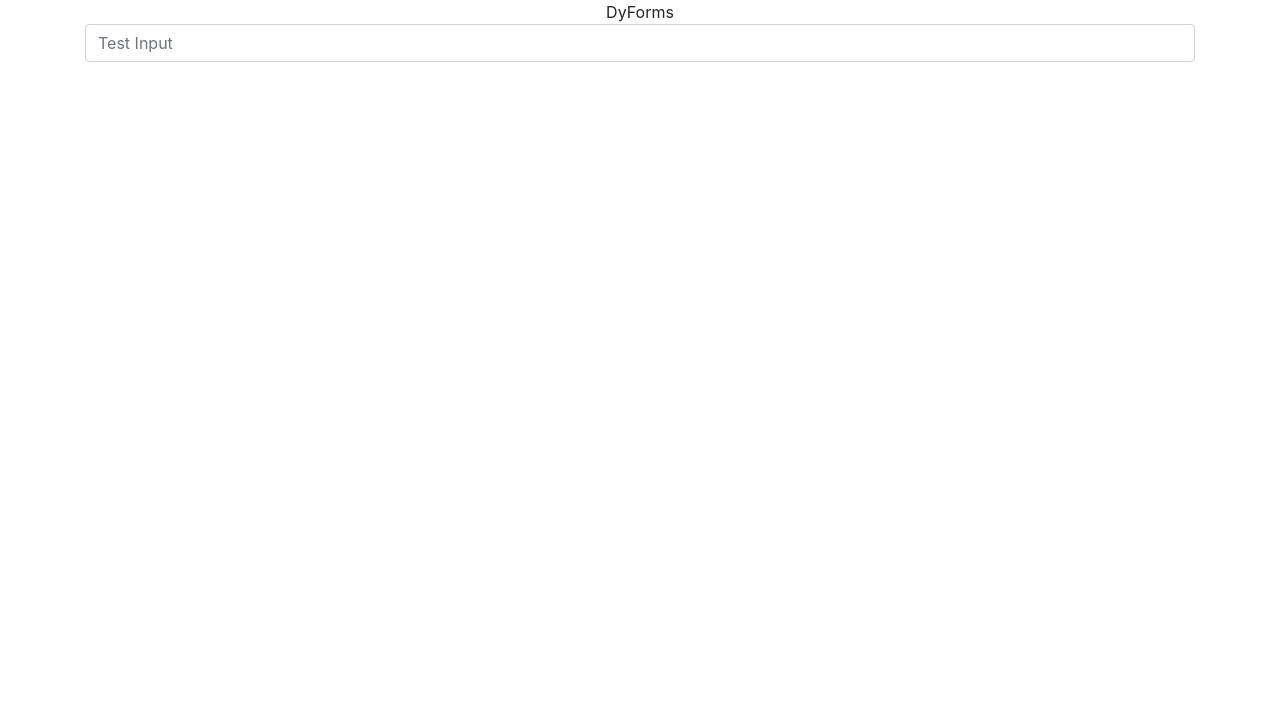
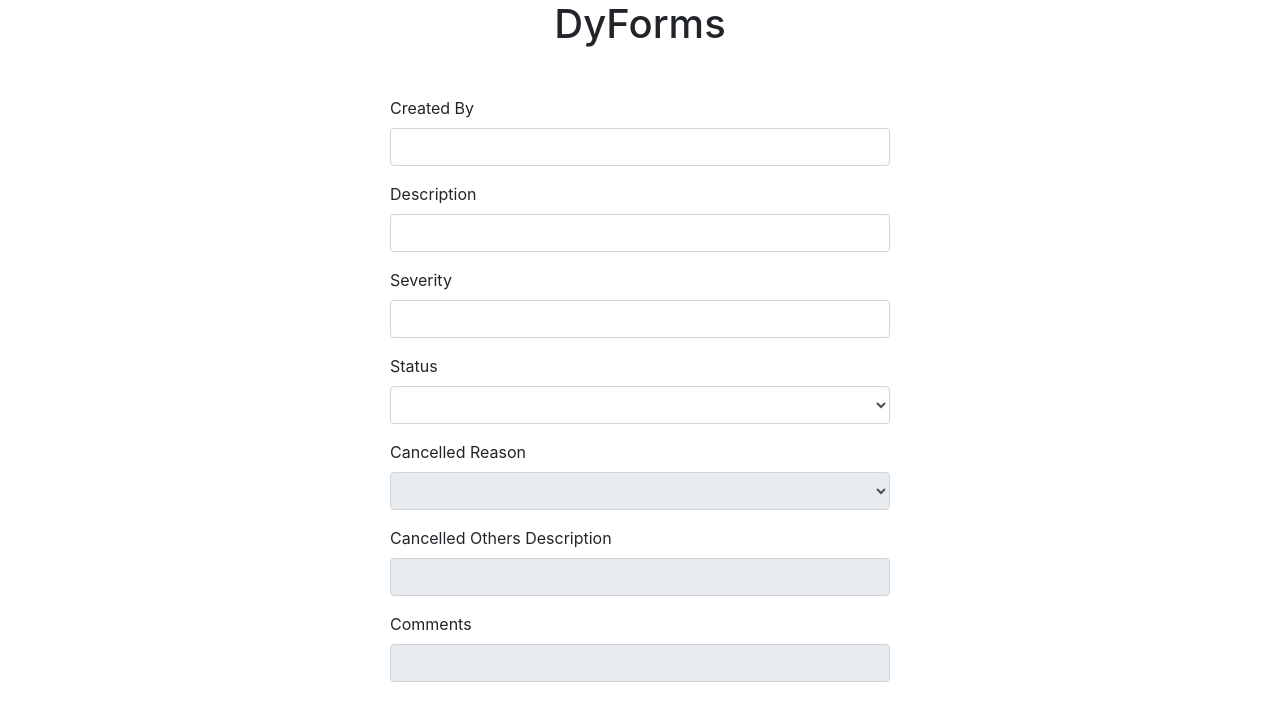
Before and after one commit to karthik19894/DyForms, a React (Create React App) app: page / in a window 1280 px wide. Shown: the top 720 px of the page. Built offline with nearby package versions, Linux system fonts and the light colour scheme.

Commit message:
Basic logic setup done.

```diff
--- a/src/components/DyForm.js
+++ b/src/components/DyForm.js
@@ -1,23 +1,77 @@
-import React, { Component } from 'react';
-import {Input} from 'reactstrap';
+import React, { Component } from "react";
+import formFields from "../config/fields";
+import FormFieldModel from "../models/FormFieldModel";
+import FormField from "./FormField";
 
 export default class DyForm extends Component {
-    constructor(props){
-        super(props);
-        this.state={
-            test:""
-        };
+  constructor(props) {
+    super(props);
+    this.state = {
+      filledFields: [],
+      isLoading: true
+    };
+  }
+  componentDidMount() {
+    this.formFields = formFields.map(field => {
+      return new FormFieldModel(field);
+    });
+    this.setState({
+      isLoading: false
+    });
+  }
+  render() {
+    return this.state.isLoading ? (
+      "Loading"
+    ) : (
+      <div
+        className="dynamic-form"
+        style={{ textAlign: "left", maxWidth: 500, margin: "0 auto" }}
+      >
+        {this.renderFormFields()}
+      </div>
+    );
+  }
+  renderFormFields = () => {
+    let formFieldsList = this.formFields.map(field => (
+      <FormField
+        key={field.fieldId}
+        fieldId={field.fieldId}
+        type={field.type}
+        placeholder={field.placeholder}
+        fieldLabel={field.fieldLabel}
+        disabled={!field.isFormFieldActive(this.state.filledFields)}
+        required={field.required}
+        options={field.getEnumOptions()}
+        onChange={this.onFormFieldChange}
+        onRemoveField={this.onRemoveField}
+      />
+    ));
+    return formFieldsList;
+  };
+  onFormFieldChange = selectedOption => {
+    const filledFields = [...this.state.filledFields];
+    let existingFieldIndex = filledFields.findIndex(
+      field => field.fieldId === selectedOption.fieldId
+    );
+    if (existingFieldIndex > -1) {
+      filledFields.splice(existingFieldIndex, 1, selectedOption);
+    } else {
+      filledFields.push(selectedOption);
     }
-    render() {
-        return (
-            <div>
-                <Input name="test" type="text" onChange={this.handleInputChange} placeholder="Test Input" />
-            </div>
-        )
+    this.setState({
+      filledFields
+    });
+  };
+  onRemoveField = fieldToRemove => {
+    const filledFields = [...this.state.filledFields];
+    let existingFieldIndex = filledFields.findIndex(
+      field => field.fieldId === fieldToRemove.fieldId
+    );
+    if (existingFieldIndex > -1) {
+      filledFields.splice(existingFieldIndex, 1);
     }
-    handleInputChange=(e)=>{
-        this.setState({
-            [e.target.name]:e.target.value
-        });
-    }
-};
+    this.setState({
+      filledFields
+    });
+  };
+}
--- /dev/null
+++ b/src/components/FormField.js
@@ -0,0 +1,75 @@
+import React, { Component } from "react";
+import { FormGroup, Label, Input } from "reactstrap";
+
+export default class FormField extends Component {
+  constructor(props) {
+    super(props);
+    this.state = {};
+  }
+  render() {
+    const { fieldLabel, fieldId } = this.props;
+
+    return (
+      <FormGroup>
+        <Label for={fieldId}>{fieldLabel}</Label>
+        {this.renderInputBasedOnType()}
+      </FormGroup>
+    );
+  }
+  renderInputBasedOnType = () => {
+    const {
+      type,
+      fieldId,
+      required,
+      disabled,
+      placeholder,
+      options
+    } = this.props;
+    const onChange = this.handleInputChange;
+    if (this.props.type === "select") {
+      const optionsWithDefaultEmpty = [{ value: "", label: "" }, ...options];
+      return (
+        <Input
+          type={type}
+          name={fieldId}
+          id={fieldId}
+          placeholder={placeholder}
+          required={required}
+          disabled={disabled}
+          onChange={onChange}
+          value={null}
+        >
+          {optionsWithDefaultEmpty.map(option => (
+            <option key={option.value} value={option.value}>
+              {option.label}
+            </option>
+          ))}
+        </Input>
+      );
+    } else {
+      return (
+        <Input
+          type={type}
+          name={fieldId}
+          id={fieldId}
+          placeholder={placeholder}
+          required={required}
+          disabled={disabled}
+          onChange={onChange}
+        />
+      );
+    }
+  };
+  handleInputChange = e => {
+    const { fieldId } = this.props;
+    if (e.target.value) {
+      const selectedField = {
+        fieldId: fieldId,
+        value: e.target.value
+      };
+      this.props.onChange(selectedField);
+    } else {
+      this.props.onRemoveField({ fieldId: fieldId });
+    }
+  };
+}
--- a/src/config/fields.js
+++ b/src/config/fields.js
@@ -13,6 +13,8 @@ const fields = [
     fieldId: createdBy,
     type: "text",
     fieldLabel: "Created By",
+    placeholder: "",
+    value: "",
     required: false,
     fieldsToActivate: []
   },
@@ -20,6 +22,8 @@ const fields = [
     fieldId: description,
     type: "text",
     fieldLabel: "Description",
+    placeholder: "",
+    value: "",
     required: false,
     fieldsToActivate: []
   },
@@ -27,6 +31,8 @@ const fields = [
     fieldId: severity,
     type: "number",
     fieldLabel: "Severity",
+    placeholder: "",
+    value: null,
     required: false,
     fieldsToActivate: []
   },
@@ -34,6 +40,7 @@ const fields = [
     fieldId: status,
     type: "enum",
     fieldLabel: "Status",
+    placeholder: "",
     required: false,
     enumOptions: [
       {
@@ -49,14 +56,14 @@ const fields = [
   },
   {
     fieldId: cancelledReason,
-    type: "text",
+    type: "enum",
     fieldLabel: "Cancelled Reason",
+    placeholder: "",
     required: false,
     fieldsToActivate: [
       {
-        fieldType: "enum",
         fieldId: "status",
-        enumOptionId: "cancelled"
+        value: "cancelled"
       }
     ],
     enumOptions: [
@@ -74,17 +81,16 @@ const fields = [
     fieldId: cancelledOthersDescription,
     type: "text",
     fieldLabel: "Cancelled Others Description",
+    placeholder: "",
     required: false,
     fieldsToActivate: [
       {
-        fieldType: "enum",
         fieldId: "status",
-        enumOptionId: "cancelled"
+        value: "cancelled"
       },
       {
-        fieldType: "enum",
         fieldId: "cancelledReason",
-        enumOptionId: "others"
+        value: "others"
       }
     ]
   },
@@ -92,12 +98,12 @@ const fields = [
     fieldId: comments,
     type: "text",
     fieldLabel: "Comments",
+    placeholder: "",
     required: false,
     fieldsToActivate: [
       {
-        fieldType: "enum",
         fieldId: "status",
-        enumOptionId: "completed"
+        value: "completed"
       }
     ]
   }
--- a/src/containers/Home.js
+++ b/src/containers/Home.js
@@ -1,13 +1,13 @@
-import React from 'react'
-import {Container} from 'reactstrap';
-import DyForm from '../components/DyForm';
+import React from "react";
+import { Container } from "reactstrap";
+import DyForm from "../components/DyForm";
 export default function Home() {
-    return (
-        <div className="home">
-            <Container>
-                <div className="heading">DyForms</div>
-                <DyForm/>
-            </Container>
-        </div>
-    )
+  return (
+    <div className="home">
+      <Container>
+        <h1 className="heading mb-5">DyForms</h1>
+        <DyForm />
+      </Container>
+    </div>
+  );
 }
--- /dev/null
+++ b/src/models/FormFieldModel.js
@@ -0,0 +1,81 @@
+export default class FormFieldModel {
+  constructor(formFieldProps) {
+    this._fieldId = formFieldProps.fieldId;
+    this._type = formFieldProps.type;
+    this._fieldLabel = formFieldProps.fieldLabel;
+    this._required = formFieldProps.required;
+    this._value = formFieldProps.value;
+    this._placeholder = formFieldProps.placeholder;
+    this._fieldsToActivate = formFieldProps.fieldsToActivate;
+    this._enumOptions = formFieldProps.enumOptions || null;
+  }
+  get fieldId() {
+    return this._fieldId;
+  }
+  set fieldId(id) {
+    this.fieldId = id;
+  }
+  get type() {
+    if (this._type === "enum") {
+      return "select";
+    }
+    return this._type;
+  }
+  set type(type) {
+    this._type = type;
+  }
+  get fieldLabel() {
+    return this._fieldLabel;
+  }
+  set fieldLabel(label) {
+    this._fieldLabel = label;
+  }
+  get required() {
+    return this._required;
+  }
+  set required(required) {
+    this._required = required;
+  }
+  get value() {
+    return this._value;
+  }
+  set value(value) {
+    this._value = value;
+  }
+  get fieldsToActivate() {
+    return this._fieldsToActivate;
+  }
+  set fieldsToActivate(fieldsToActivate) {
+    this._fieldsToActivate = fieldsToActivate;
+  }
+  get placeholder() {
+    return this._placeholder;
+  }
+  set placeholder(placeholder) {
+    this._placeholder = placeholder;
+  }
+  isFormFieldActive = fieldsFilled => {
+    const fieldsRequiredToActive = this.fieldsToActivate;
+    let isActive = true;
+    for (let fieldRequired of fieldsRequiredToActive) {
+      if (
+        !fieldsFilled.some(filledField => {
+          return filledField.value === fieldRequired.value;
+        })
+      ) {
+        return false;
+      }
+    }
+    return isActive;
+  };
+  getEnumOptions = () => {
+    console.log(this._type);
+    if (!(this._type === "enum")) return null;
+    return this._enumOptions.map(option => {
+      return {
+        value: option.optionId,
+        label: option.optionLabel
+      };
+    });
+  };
+}
```
